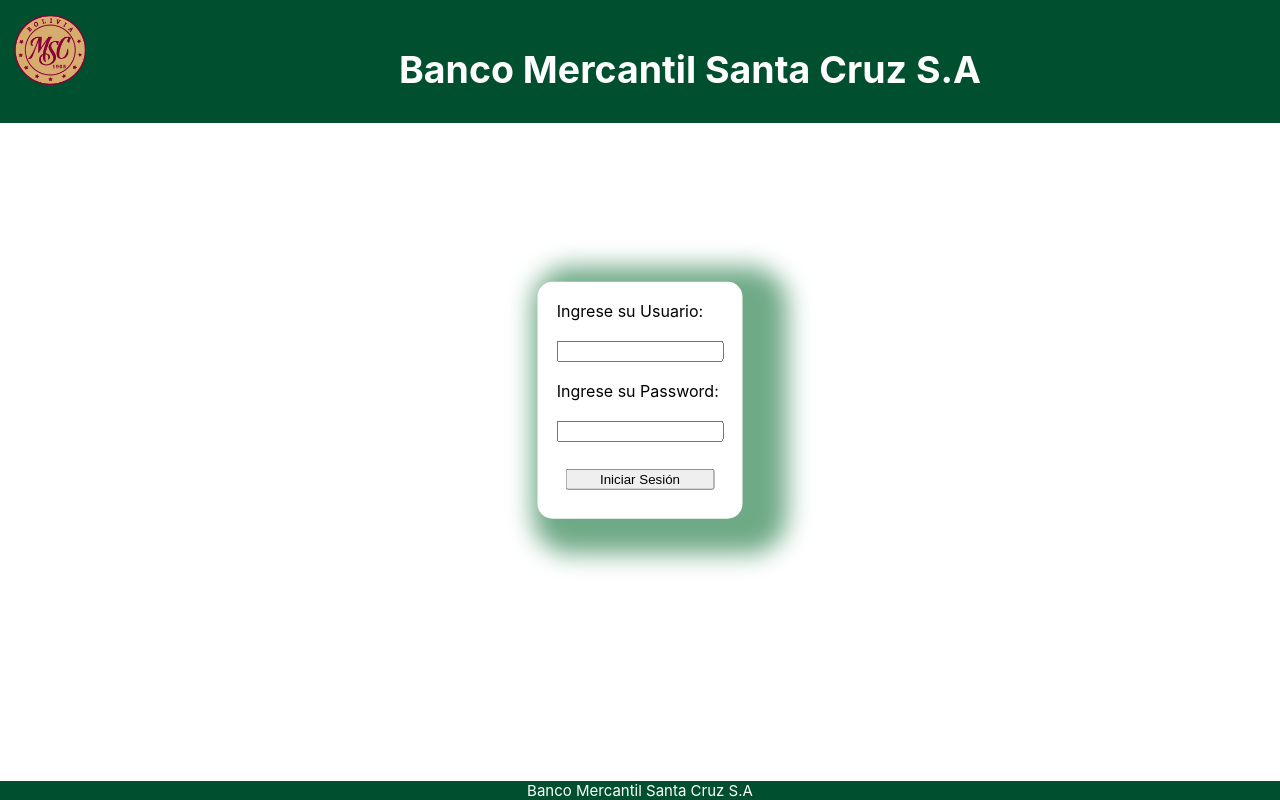
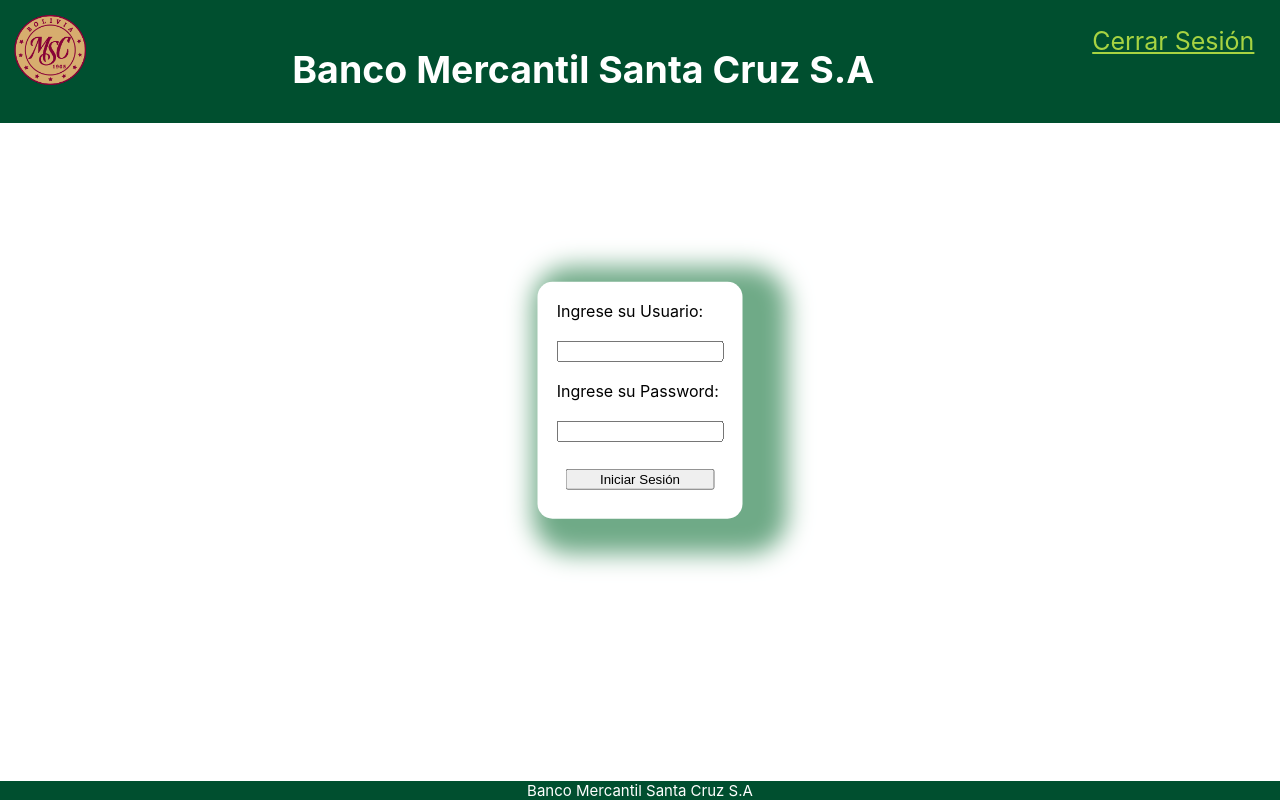
Before and after one commit to SebastianBelmonte01/proyecto-final-bmsc, a React (Create React App) app in the folder frontend/: page / in a window 1280 px wide. Built offline with nearby package versions, Linux system fonts and the light colour scheme.

Commit message:
Subiendo cambios

```diff
--- a/frontend/public/index.html
+++ b/frontend/public/index.html
@@ -24,7 +24,7 @@
       work correctly both with client-side routing and a non-root public URL.
       Learn how to configure a non-root public URL by running `npm run build`.
     -->
-    <title>React App</title>
+    <title>BMSC</title>
   </head>
   <body>
     <noscript>You need to enable JavaScript to run this app.</noscript>
--- a/frontend/src/components/Header/header.css
+++ b/frontend/src/components/Header/header.css
@@ -1,6 +1,7 @@
 .header{
     display: flex;
     background-color: #004f2f;
+    flex-direction: row;
     font-size: 25px;
     color: #fff;
 }
@@ -13,3 +14,17 @@
 .bmsc-logo img {
     height: 100px;
 }
+
+.bmsc-header-logout a {
+    color: #a7d342;
+    font-size: 25px;
+    right: 0;
+}
+
+.bmsc-header-logout {
+    padding: 2%;
+}
+
+.bmsc-header-logout a:hover {
+    color: #a8d4b9;
+}
--- a/frontend/src/components/Header/index.js
+++ b/frontend/src/components/Header/index.js
@@ -13,6 +13,9 @@
             <div className="bmsc-header">
                 <h2>Banco Mercantil Santa Cruz S.A</h2>
             </div>
+            <div className="bmsc-header-logout">
+              <a href="/">Cerrar Sesión</a>
+            </div>
         </div>
     </div>
   )
```
